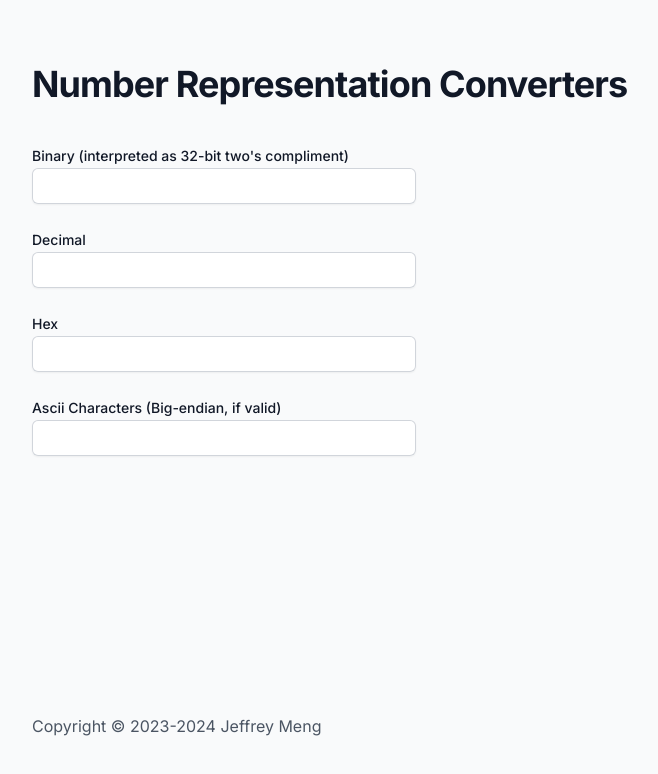
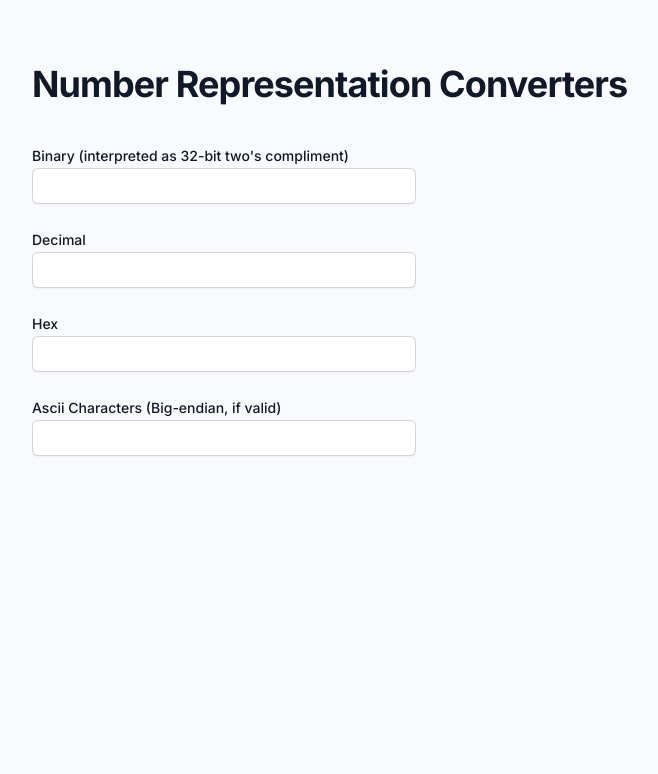
Before and after one commit to jeffreymeng/jeffkmeng.com, a Next.js app: page /tools/number-representations in a window 1280 px wide. Shown: the top 774 px of the page, without its empty margins (64-722 px from the left). Built offline with nearby package versions, Linux system fonts and the light colour scheme.

Commit message:
fix: updated footer

```diff
--- a/src/app/page.tsx
+++ b/src/app/page.tsx
@@ -1,12 +1,10 @@
 "use client";
 import cx from "classnames";
 import React, { useEffect, useState } from "react";
-import { EnvelopeIcon } from "@heroicons/react/20/solid";
 import projects from "@/data/projects";
 import socials from "@/data/socials";
 import Project from "@/components/Project";
 import Link from "next/link";
-import { GetStaticProps, InferGetStaticPropsType } from "next";
 
 export default function Home() {
   const [darkMode, setDarkMode] = useState(true);
--- a/src/app/tools/number-representations/page.tsx
+++ b/src/app/tools/number-representations/page.tsx
@@ -93,7 +93,7 @@ export default function NumbersPage() {
   ];
   const defaultIsInvalid = (s: string) => false;
   return (
-    <Page title={"Number Representation Converters"} noFooter>
+    <Page title={"Number Representation Converters"} footer={false}>
       {converters.map(
         (
           {
@@ -103,7 +103,7 @@ export default function NumbersPage() {
             isInvalid = defaultIsInvalid,
             inputClassName,
           },
-          i
+          i,
         ) => (
           <div className="max-w-sm mt-6" key={title}>
             <label
@@ -136,7 +136,7 @@ export default function NumbersPage() {
                   }
                 }}
                 className={cx(
-                  "block w-full rounded-md border-0 py-1.5 text-gray-900 shadow-sm ring-1 ring-inset ring-gray-300 placeholder:text-gray-400 focus:ring-2 focus:ring-inset focus:ring-indigo-600 sm:text-sm sm:leading-6 font-mono"
+                  "block w-full rounded-md border-0 py-1.5 text-gray-900 shadow-sm ring-1 ring-inset ring-gray-300 placeholder:text-gray-400 focus:ring-2 focus:ring-inset focus:ring-indigo-600 sm:text-sm sm:leading-6 font-mono",
                 )}
               />
               {active == i && typeof isInvalid(value) == "string" && (
@@ -144,7 +144,7 @@ export default function NumbersPage() {
               )}
             </div>
           </div>
-        )
+        ),
       )}
     </Page>
   );
--- a/src/components/Project.tsx
+++ b/src/components/Project.tsx
@@ -1,4 +1,4 @@
-import { Project } from "@/data/projects";
+import { ProjectData } from "@/data/projects";
 
 export default function Project({
   link,
@@ -6,7 +6,7 @@ export default function Project({
   year,
   description,
   tech,
-}: Project) {
+}: ProjectData) {
   return (
     <a href={link}>
       <div
--- a/src/data/projects.ts
+++ b/src/data/projects.ts
@@ -1,4 +1,4 @@
-type Project = {
+type ProjectData = {
   name: string;
   year: number;
   description: string;
@@ -6,7 +6,7 @@ type Project = {
   link: string;
 };
 
-const projects: Project[] = [
+const projects: ProjectData[] = [
   {
     name: "Crumple Tree Visualizer",
     year: 2023,
@@ -101,5 +101,5 @@ if (
   throw new Error("Projects are not sorted properly.");
 }
 
-export type { Project };
+export type { ProjectData };
 export default projects;
```
